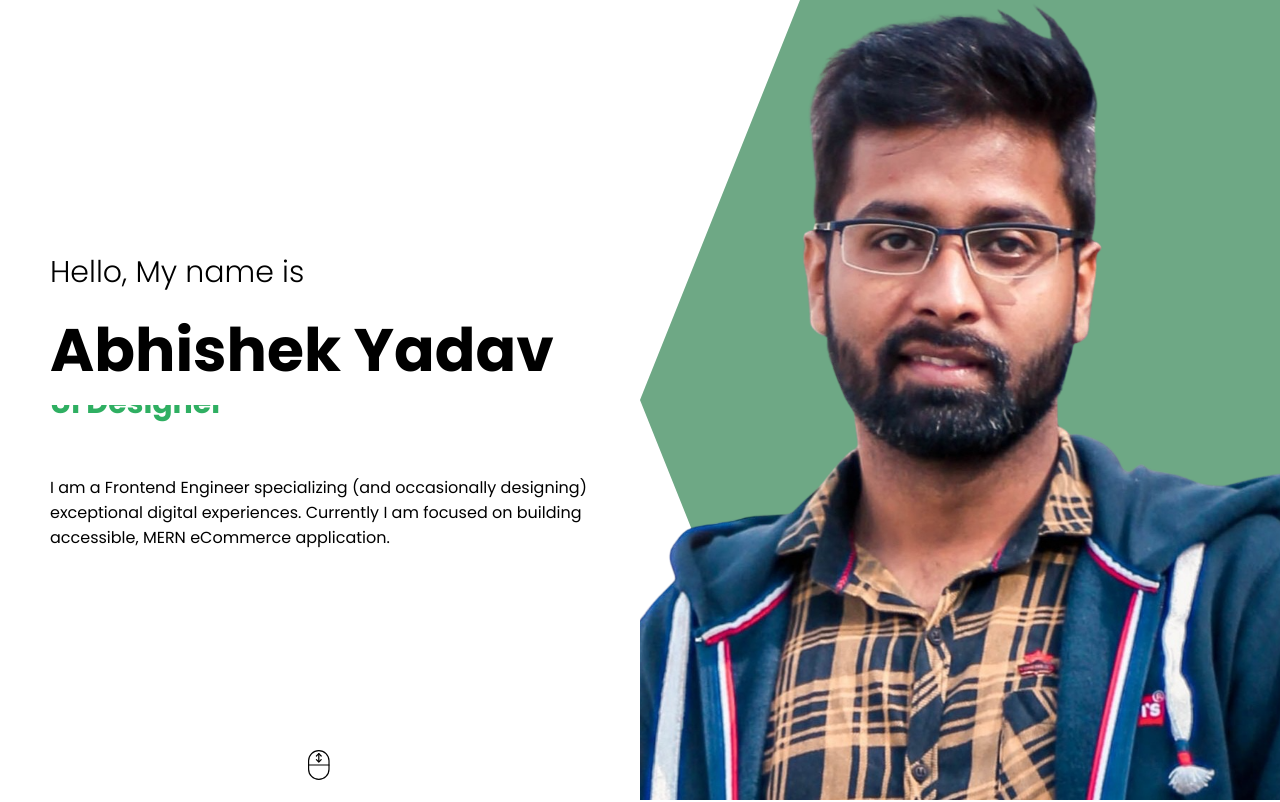
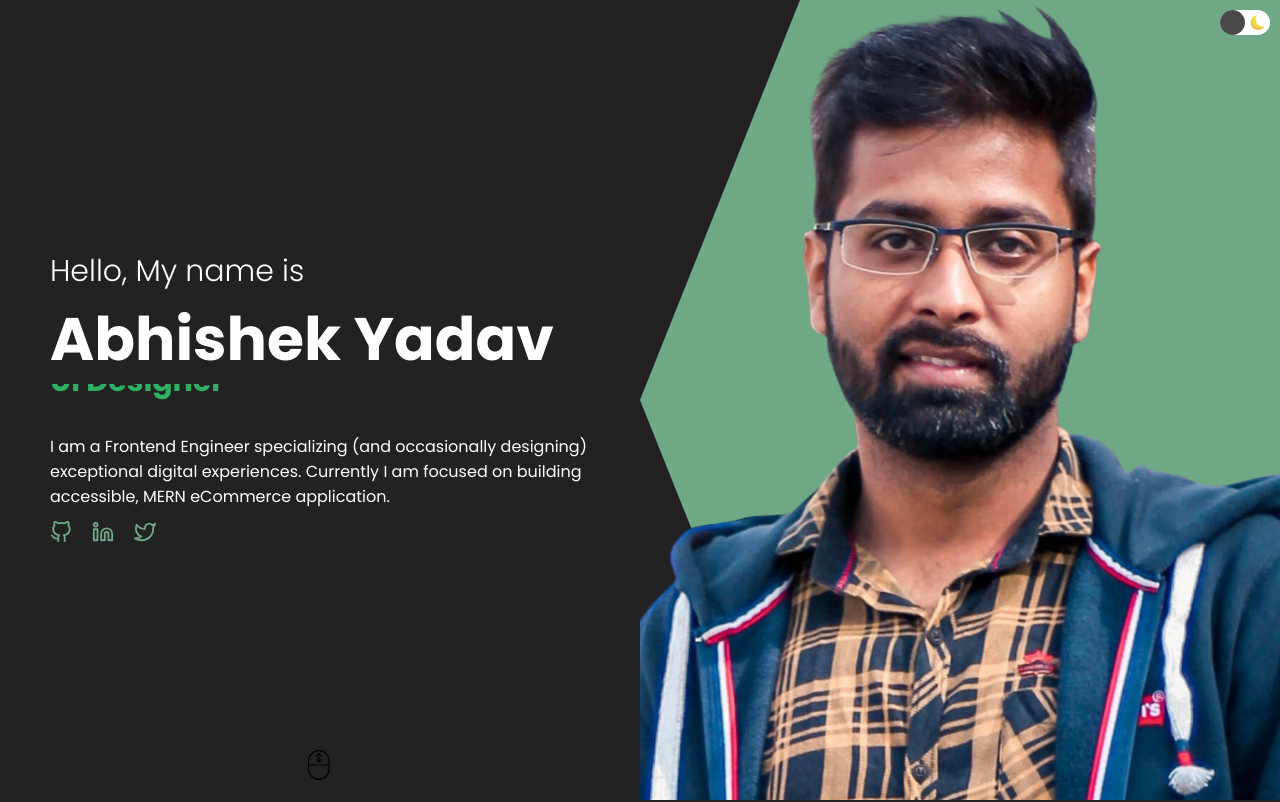
Before and after one commit to codesabhi/abhishek-portfolio, a React (Create React App) app: page / in a window 1280 px wide. Shown: the top 802 px of the page. Built offline with nearby package versions, Linux system fonts and the light colour scheme; a web font is replaced by a local one.

Commit message:
context api

```diff
--- a/src/App.js
+++ b/src/App.js
@@ -1,4 +1,5 @@
 import React from 'react'
+import { useContext } from 'react';
 import './App.css'
 import About from './components/about/About';
 import Contact from './components/contact/Contact';
@@ -6,10 +7,22 @@ import Hero from './components/hero/Hero';
 import ProductList from './components/productList/ProductList';
 import Projects from './components/projects/Projects';
 import Skill from './components/skills/Skill';
+import Toggle from './components/toggle/Toggle';
+import { ThemeContext } from './context';
 
 const App = () => {
+
+  const theme = useContext(ThemeContext);
+  const darkMode = theme.state.darkMode;
+
   return (
-    <>
+    <div
+      style={{
+        backgroundColor: darkMode ? "#222" : "white",
+        color: darkMode && "white",
+      }}
+    >
+      <Toggle/>
       <Hero/>
       <About/>
       <Skill/>
@@ -17,7 +30,7 @@ const App = () => {
       <Projects/>
       <Contact/>
 
-      </>
+      </div>
   )
 }
 
--- a/src/components/about/about.css
+++ b/src/components/about/about.css
@@ -56,6 +56,6 @@
 }
 
 span a{
-    color: teal;
+    color: rgb(96, 168, 96);
     text-decoration: none;
 }
--- a/src/components/contact/contact.css
+++ b/src/components/contact/contact.css
@@ -1,6 +1,7 @@
 .d{
     height: 100vh;
     position: relative;
+
 }
 
 .d-bg{
@@ -75,6 +76,7 @@
     border: 1.5px solid green;
     padding: 15px 25px;
     border-radius: 10px;
+    margin-right: 10px;
     background-color: rgba(60, 133, 76, 0.562);
     color: white;
     font-weight: 500;
--- a/src/components/hero/Hero.js
+++ b/src/components/hero/Hero.js
@@ -1,6 +1,7 @@
 import React from "react";
 import "./hero.css";
-import Me from '../../img/portfolio-image2.png';
+import Me from "../../img/portfolio-image2.png";
+import { FiGithub, FiLinkedin, FiTwitter } from "react-icons/fi";
 
 const Hero = () => {
   return (
@@ -17,9 +18,38 @@ const Hero = () => {
             </div>
           </div>
           <p className="i-desc">
-              I am a Frontend Engineer specializing (and occasionally designing) exceptional digital experiences. Currently I am focused on building accessible, MERN eCommerce application.
+            I am a Frontend Engineer specializing (and occasionally designing)
+            exceptional digital experiences. Currently I am focused on building accessible, MERN eCommerce application.
           </p>
+          <div className="i-social">
+            <a
+              className="i-socialicons"
+              rel="noreferrer"
+              href="https://github.com/codesabhi"
+              target="_blank"
+            >
+              <FiGithub />
+            </a>
+            <a
+              className="i-socialicons"
+              rel="noreferrer"
+              href="https://linkedin.com/in/codesabhi"
+              target="_blank"
+            >
+              <FiLinkedin />
+            </a>
+            <a
+              className="i-socialicons"
+              rel="noreferrer"
+              href="https://twitter.com/codes_abhi"
+              target="_blank"
+            >
+              <FiTwitter />
+            </a>
+          </div>
+
         </div>
+
         <svg
           width="75"
           height="75"
@@ -78,7 +108,7 @@ const Hero = () => {
         </svg>
       </div>
       <div className="i-right">
-      <div className="i-bg"></div>
+        <div className="i-bg"></div>
         <img src={Me} alt="" className="i-img" />
       </div>
     </div>
--- a/src/components/hero/hero.css
+++ b/src/components/hero/hero.css
@@ -8,6 +8,8 @@
   display: flex;
   align-items: center;
   justify-content: center;
+  /* flex-direction: column; */
+  /* border: 1px solid red; */
 }
 
 .i-right {
@@ -17,7 +19,8 @@
 
 .i-left-wrapper {
   padding: 50px;
-  height: 50%;
+  height: auto;
+  /* border: 1px solid red; */
   display: flex;
   flex-direction: column;
   justify-content: space-between;
@@ -33,7 +36,7 @@
 }
 
 .i-title {
-  height: 50px;
+  height: 40px;
   overflow: hidden;
 }
 
@@ -85,6 +88,30 @@
 }
 
 .i-desc{
+  margin-top: 0px;
   padding-top: 10px;
   font-weight: 400;
+  /* border: 1px solid red; */
 }
+
+.i-social{
+  /* display: block; */
+  width: auto;
+  margin-top: 10px;
+}
+
+ .i-socialicons{
+  font-size: 22px;
+  /* color: rgb(52, 156, 156);
+   */
+  color: rgb(110, 168, 133);
+  margin-right: 20px;
+  /* transition: transform 1s; */
+}
+
+.i-socialicons:hover{
+  color: forestgreen;
+  /* scale: 1.1; */
+  /* font-size: 26px; */
+
+}
--- a/src/components/productCard/ProductCard.js
+++ b/src/components/productCard/ProductCard.js
@@ -2,8 +2,12 @@ import React from "react";
 import "./productcard.css";
 import {FiGithub} from 'react-icons/fi'
 import {FiArrowUpRight} from 'react-icons/fi'
+import { useContext } from "react";
+import { ThemeContext } from "../../context";
 
 const ProductCard = ({title,img,link,desc,tech,git}) => {
+
+  const theme = useContext(ThemeContext);
   return (
       <>
     <div className="c">
@@ -31,6 +35,7 @@ const ProductCard = ({title,img,link,desc,tech,git}) => {
             href={git}
             target="_blank"
             rel="noreferrer"
+            style={{color: theme.state.darkMode? 'white' : 'teal', border: theme.state.darkMode? 'none': "1px"}}
           >
             <FiGithub/>
           </a>
@@ -39,6 +44,7 @@ const ProductCard = ({title,img,link,desc,tech,git}) => {
             href={link}
             target="_blank"
             rel="noreferrer"
+            style={{color: theme.state.darkMode? 'white' : 'teal', border: theme.state.darkMode? 'none': "1px"  }}
           >
             <FiArrowUpRight/>
           </a>
--- a/src/components/productCard/productcard.css
+++ b/src/components/productCard/productcard.css
@@ -108,7 +108,7 @@
 }
 
 .c-link{
-    border: 2px solid  teal;
+    border: 1px solid  green;
     padding: 5px 25px;
     margin-right: 10px;
     border-radius: 5px;
--- a/src/components/projects/projects.css
+++ b/src/components/projects/projects.css
@@ -27,7 +27,7 @@
     font-size: 16px;
     /* color: rgb(98, 167, 98); */
     /* color: #5ccab0; */
-    color: rgba(34, 139, 34, 0.671);
+    color: rgba(36, 172, 36, 0.932);
 }
 
 .pr-sub:hover{
--- /dev/null
+++ b/src/components/toggle/Toggle.js
@@ -0,0 +1,29 @@
+import React from "react";
+import Sun from '../../img/sun.png'
+import Moon from '../../img/moon.png'
+import "./toggle.css";
+import { useContext } from "react";
+import { ThemeContext } from "../../context";
+
+const Toggle = () => {
+
+    const theme = useContext(ThemeContext);
+
+    const handleClick = () => {
+      theme.dispatch({ type: "TOGGLE" });
+    };
+
+  return (
+    <div className="t">
+    <img src={Sun} alt="" className="t-icon" />
+    <img src={Moon} alt="" className="t-icon" />
+    <div
+      className="t-button"
+      onClick={handleClick}
+      style={{ left: theme.state.darkMode ? 0 : 25 }}
+    ></div>
+  </div>
+  )
+};
+
+export default Toggle;
--- /dev/null
+++ b/src/components/toggle/toggle.css
@@ -0,0 +1,28 @@
+.t{
+    width: 50px;
+    height: 25px;
+    border-radius: 20px;
+    border: 1pz solid #999;
+    background-color: white;
+    position: fixed;
+    top: 10px;
+    right: 10px;
+    z-index: 999;
+    display: flex;
+    align-items: center;
+    justify-content: space-around;
+}
+
+.t-icon{
+    width: 15px;
+    height: 15px;
+}
+
+.t-button{
+    width: 25px;
+    height: 25px;
+    border-radius: 50%;
+    background-color: rgb(73, 73, 73);
+    position: absolute;
+    cursor: pointer;
+}
--- /dev/null
+++ b/src/context.js
@@ -0,0 +1,22 @@
+import { createContext, useReducer } from "react";
+
+export const ThemeContext = createContext();
+
+const INITIAL_STATE = { darkMode: true };
+
+const themeReducer = (state, action) => {
+  switch (action.type) {
+    case "TOGGLE":
+      return { darkMode: !state.darkMode };
+    default:
+      return state;
+  }
+};
+
+export const ThemeProvider = (props) => {
+  const [state, dispatch] = useReducer(themeReducer, INITIAL_STATE);
+
+  return (
+    <ThemeContext.Provider value={{state, dispatch}}>{props.children}</ThemeContext.Provider>
+  );
+};
--- a/src/index.js
+++ b/src/index.js
@@ -1,11 +1,13 @@
-import React from 'react';
-import ReactDOM from 'react-dom';
-import App from './App';
-
+import React from "react";
+import ReactDOM from "react-dom";
+import App from "./App";
+import { ThemeProvider } from "./context";
 
 ReactDOM.render(
   <React.StrictMode>
-    <App />
+    <ThemeProvider>
+      <App />
+    </ThemeProvider>
   </React.StrictMode>,
-  document.getElementById('root')
+  document.getElementById("root")
 );
```
